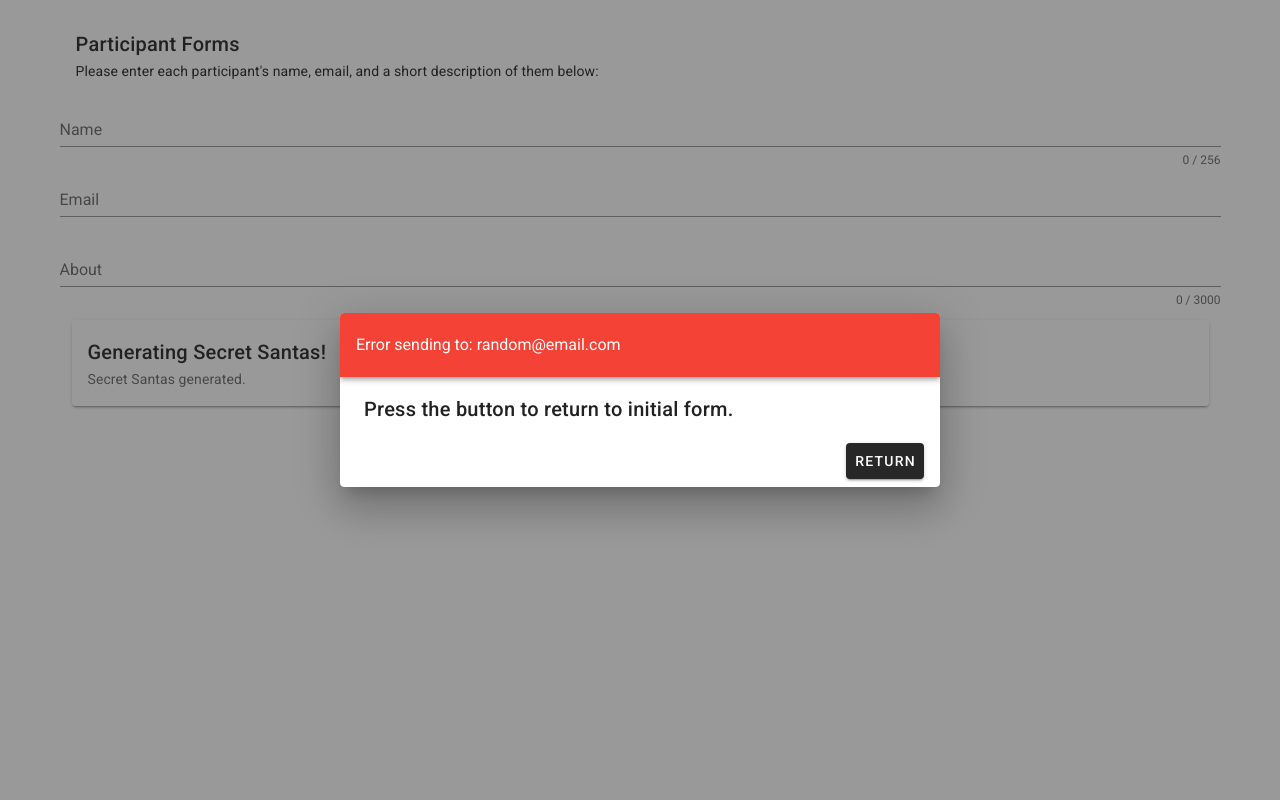
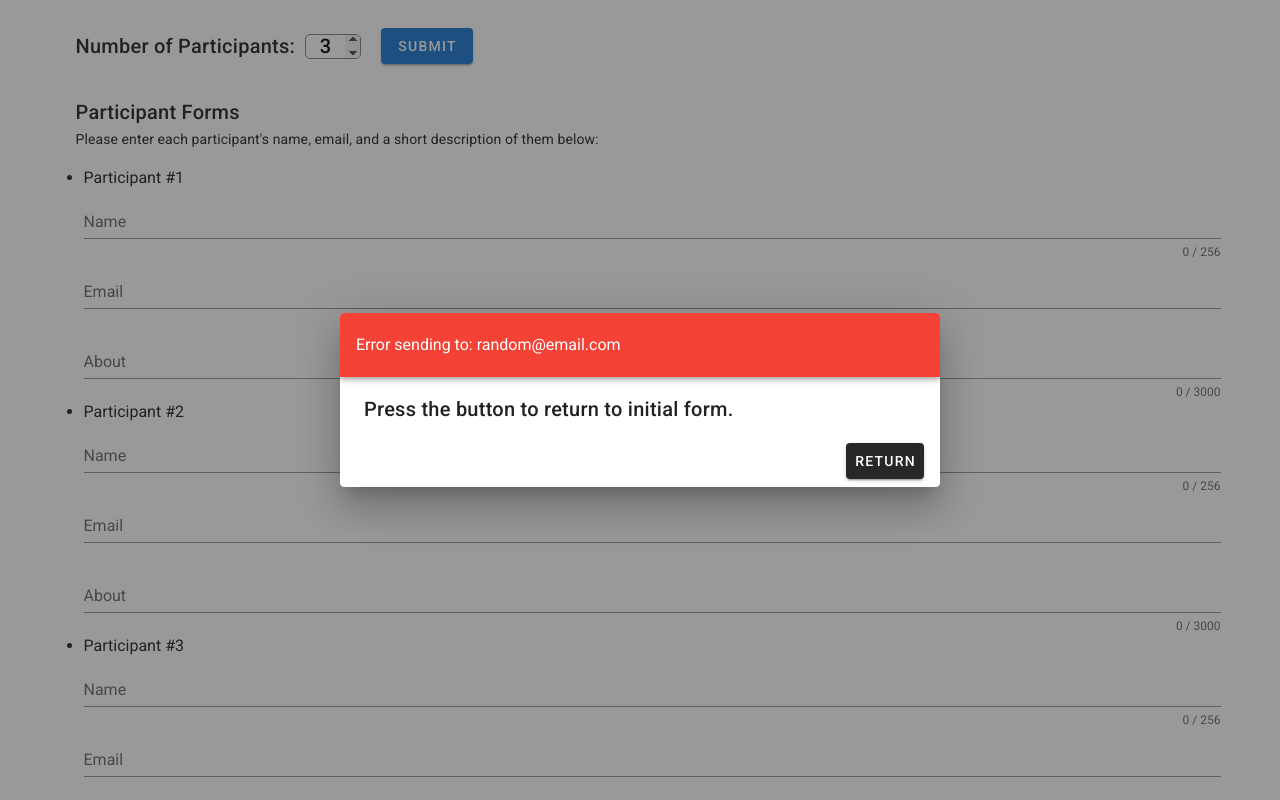
Before and after one commit to katetaylor1993/secretSanta, a Vue app in the folder vueapp/: page / in a window 1280 px wide. Shown: the top 800 px of the page. Built offline with nearby package versions, Linux system fonts and the light colour scheme; what vue-numeric-input would draw is missing.

Commit message:
work so far
for loop going, input and submit button on there

```diff
--- a/vueapp/src/components/EmailModal.vue
+++ b/vueapp/src/components/EmailModal.vue
@@ -17,18 +17,17 @@ export default ({
         sendEmail(){
             //this is where teh email will actually be sent, set a data value to get in the return value
             var templateData = { // template data
-                /*
                 to_name: this.value.toName,
                 to_email: this.value.toEmail,
                 general_message: this.value.generalMsg,
                 assigned_name: this.value.assignedName,
                 assigned_details: this.value.assignedMsg
-                */
-                to_name: "Ben Dover",
-                to_email: "katheryn.l.taylor@gmail.com",
-                general_message: "$20 maximum",
-                assigned_name: "Kate",
-                assigned_details: "I love parrots!"
+
+                // to_name: "Ben Dover",
+                // to_email: "katheryn.l.taylor@gmail.com",
+                // general_message: "$20 maximum",
+                // assigned_name: "Kate",
+                // assigned_details: "I love parrots!"
 
             };
             try {
--- a/vueapp/src/components/MainForm.vue
+++ b/vueapp/src/components/MainForm.vue
@@ -1,12 +1,29 @@
 <template>
   <v-container>
     <!-- use this piece to take in an input from the user, once the put in an input, show a good looking form that generates the number the user requests -->
+    <v-card-title>Number of Participants:
+        <input type="number"
+        min=3
+        max=50
+        v-model="count"
+        @input="validateCount">
+
+        <v-btn color="primary" :disabled="disableBtn" v-on:click="submit">Submit</v-btn>
+    </v-card-title>
+
     <v-card-title>Participant Forms</v-card-title>
     <v-card-subtitle>
       Please enter each participant's name, email, and a short description of
       them below:
     </v-card-subtitle>
-    <ParticipantForm />
+
+    <ul>
+        <li v-for="index in parseInt(count)" :key="index">
+            Participant #{{index}} <ParticipantForm/>
+        </li>
+    </ul>
+
+
     <div v-if="valid">
       <SantaSetup @failure="error" :value="participantData" />
     </div>
@@ -27,13 +44,13 @@ export default {
       //you will need to set this up, it should take in an input in html from the user
       //to get the total count, you will use this count to generate the form with a v-data-table or some sort of thing
       //to create the full form, use vuetify!
-      count: 0,
-      inputRule:
-        "change this to where the input gets validated, it must be between 3 and 50! look into this on vue",
+      count: 3,
+      inputRules: {}, // I just ended up using a method validateNumber and greyed out the button? hope thats otay
       valid: true, //this will be an object bound to the table/form created to pass in to the santaSetup, they shoudl be validated from the participant form
       //this will be filled dynamically
       participantData: [{ name: "", email: "", about: "" }],
       problem: false,
+      disableBtn: false
     };
   },
   components: {
@@ -44,8 +61,10 @@ export default {
   methods: {
     submit() {
       //this can be wehre you validate on submission or on form button click to generate full form,
-      //this will pass the data placed into the participant data object into the santaSetup modal, pass it as a prop, you won't need to show the modal, unless you decide to, but the modal
+      //this will pass the data placed into the participant data object into the santaSetup
+      //modal, pass it as a prop, you won't need to show the modal, unless you decide to, but the modal
       //itself will be a "Generating..." while the algorithm happens behinds the scenes
+      console.log("oh yea you like that")
     },
     add() {
       //another method you could use to add each form to your participant data object by pushing it, you are pushing an object to an array
@@ -54,6 +73,30 @@ export default {
       console.log("in error");
       this.problem = true;
     },
+
+    validateCount () {
+        if(this.count > 50 || this.count < 3) {
+            this.disableBtn = true
+        }
+        else{
+            this.disableBtn = false
+        }
+    }
   },
 };
 </script>
+
+<style scoped>
+input {
+  border: 1px solid grey;
+  border-radius: 5px;
+  height: 25px;
+  margin-left: 10px;
+  margin-right: 20px;
+  text-align: center;
+}
+
+input[type=number]::-webkit-inner-spin-button {
+    opacity: 1
+}
+</style>
```
Also changed, not shown: 1 other file (tests, documents, lock files or other folders).
